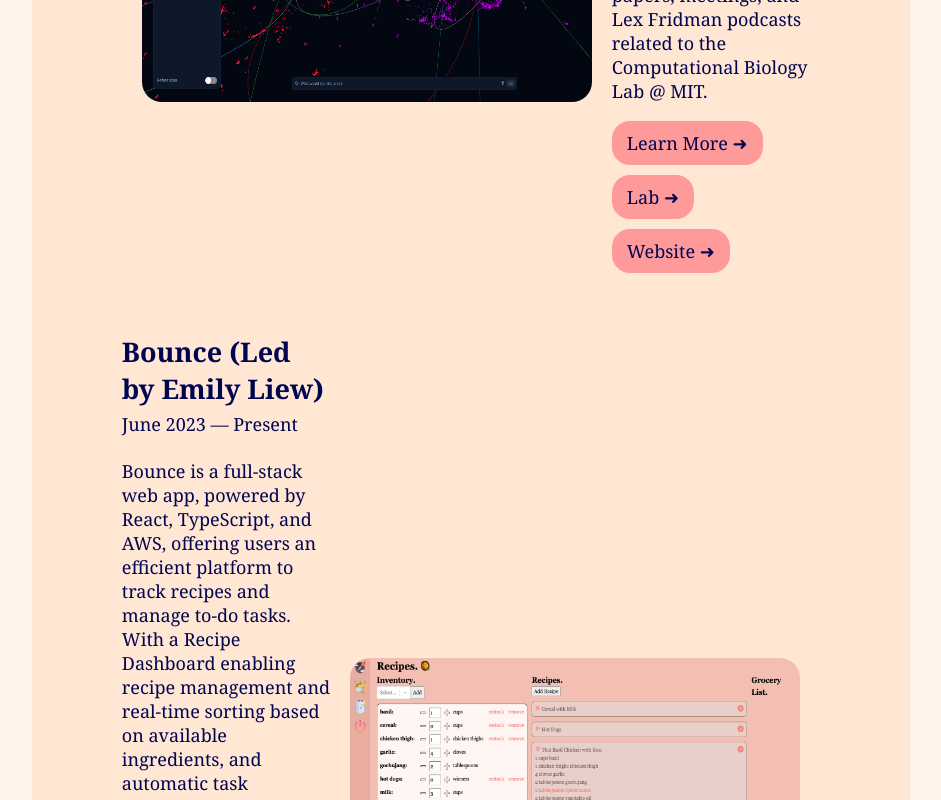
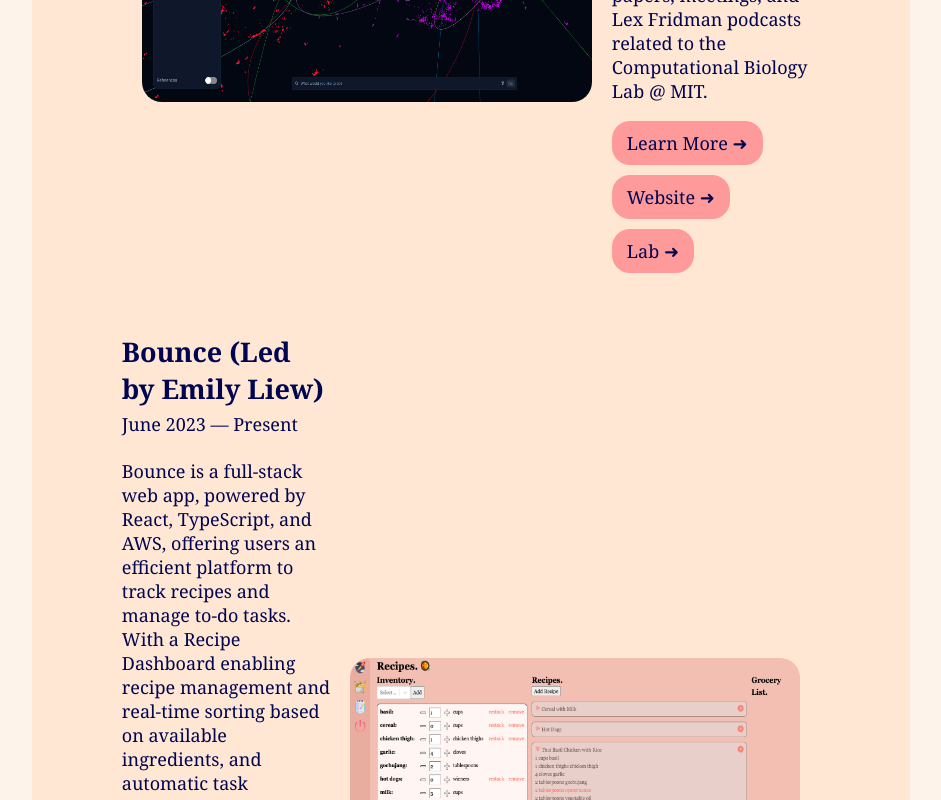
Before and after one commit to brianzheng205/portfolio, a Next.js app: page /projects in a window 1280 px wide. Shown: the part 720-1520 px from the top of the page, without its empty margins (169-1110 px from the left). Built offline with nearby package versions, Linux system fonts and the light colour scheme.

Commit message:
Redesigned passing links

```diff
--- a/src/app/components/imageTextRow.tsx
+++ b/src/app/components/imageTextRow.tsx
@@ -20,7 +20,7 @@
   title,
   metadata = "",
   body,
-  buttons = {},
+  links = {},
   pictureLeft = true,
 }: ImageTextRowInfo) {
   return (
@@ -38,16 +38,16 @@
         <p>{body}</p>
 
         <div className={styles.buttonsRow}>
-          {Object.keys(buttons).map((label) =>
-            isLocalPath(buttons[label]) ? (
-              <Link className={styles.button} key={label} href={buttons[label]}>
+          {Object.keys(links).map((label) =>
+            isLocalPath(links[label]) ? (
+              <Link className={styles.button} key={label} href={links[label]}>
                 {`${label} ➜`}
               </Link>
             ) : (
               <a
                 className={styles.button}
                 key={label}
-                href={buttons[label]}
+                href={links[label]}
                 target="_blank"
                 rel="noopener noreferrer"
               >
--- a/src/app/data/bounce.ts
+++ b/src/app/data/bounce.ts
@@ -1,5 +1,11 @@
 import { skillToProjects, allProjects, bounce } from "./aboutMe";
 import { ProjectInfo } from "../types";
+
+export const bounceLinks = {
+  Website: "https://main.d2ngor7ea7fphp.amplifyapp.com/",
+  GitHub: "https://github.com/emilyy-liew/bounce/tree/main",
+  "Emily's Portfolio": "",
+};
 
 const projectInfo: ProjectInfo = {
   title: "Bounce",
@@ -7,7 +13,7 @@
     The project is still in development.
     The information below is a description of the project as of August 7, 2023.
   `,
-  websiteLink: "https://main.d2ngor7ea7fphp.amplifyapp.com/",
+  links: bounceLinks,
   description: [],
   contributions: [
     {
--- a/src/app/data/featuredProjects.ts
+++ b/src/app/data/featuredProjects.ts
@@ -1,4 +1,6 @@
 import { allProjects, skillToProjects } from "./aboutMe";
+import { ideaNavigatorLinks } from "./ideaNavigator";
+import { bounceLinks } from "./bounce";
 import { ImageTextRowInfo } from "../types";
 
 export const allProjectsSkills = Object.keys(skillToProjects).filter(
@@ -16,10 +18,11 @@
       easy navigation with many AI-powered tools. It currently displays research papers,
       meetings, and Lex Fridman podcasts related to the Computational Biology Lab @ MIT.
     `,
-    buttons: {
-      "Learn More": "/projects/ideaNavigator",
-      Lab: "http://compbio.mit.edu/",
-      Website: "http://seascapes.ai/",
+    links: {
+      ...{
+        "Learn More": "/projects/ideaNavigator",
+      },
+      ...ideaNavigatorLinks,
     },
   },
   {
@@ -34,11 +37,11 @@
       organization and productivity. Data persistence is achieved through back-end database
       connectivity, enhancing user experience and convenience.
     `,
-    buttons: {
-      "Learn More": "/projects/bounce",
-      GitHub: "https://github.com/emilyy-liew/bounce/tree/main",
-      Website: "https://main.d2ngor7ea7fphp.amplifyapp.com/",
-      "Emily's Portfolio": "",
+    links: {
+      ...{
+        "Learn More": "/projects/bounce",
+      },
+      ...bounceLinks,
     },
     pictureLeft: false,
   },
--- a/src/app/data/ideaNavigator.ts
+++ b/src/app/data/ideaNavigator.ts
@@ -1,5 +1,10 @@
 import { skillToProjects, allProjects, ideaNavigator } from "./aboutMe";
 import { ProjectInfo } from "../types";
+
+export const ideaNavigatorLinks = {
+  Website: "http://seascapes.ai/",
+  Lab: "http://compbio.mit.edu/",
+};
 
 const projectInfo: ProjectInfo = {
   title: "Idea Navigator",
@@ -7,7 +12,7 @@
     The project is still in development, so the website may not be running.
     The information below is a description of the project as of August 7, 2023.
   `,
-  websiteLink: "http://seascapes.ai/",
+  links: ideaNavigatorLinks,
   description: [
     {
       imageSrc: "/ideaNavigator/homePage.png",
--- a/src/app/types.ts
+++ b/src/app/types.ts
@@ -14,14 +14,14 @@
   title: string;
   metadata?: string;
   body: string;
-  buttons?: { [key: string]: string };
+  links?: { [key: string]: string };
   pictureLeft?: boolean;
 };
 
 export type ProjectInfo = {
   title: string;
   disclaimer: string;
-  websiteLink: string;
+  links: { [key: string]: string };
   emilyLink?: string;
   description: ImageTextRowInfo[];
   contributions: ImageTextRowInfo[];
```
Also changed, not shown: src/app/components/projectPageLayout.tsx (+9 -3 lines).
